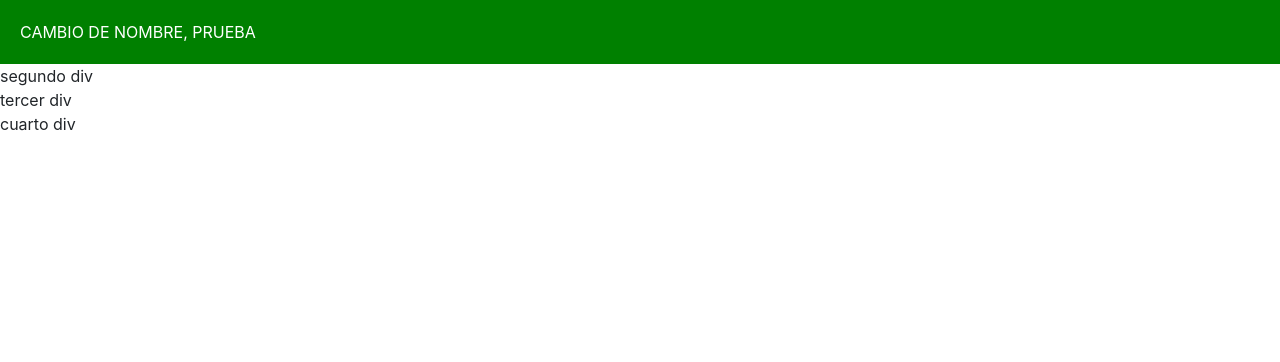
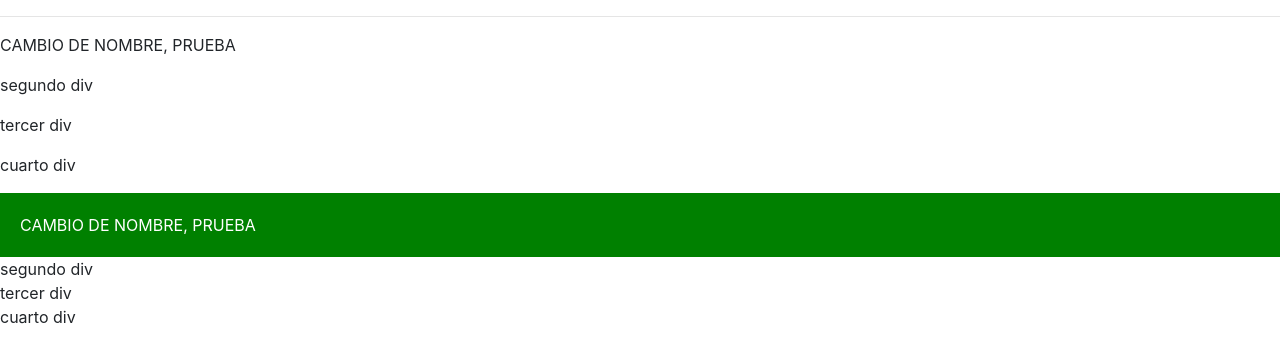
Before and after one commit to Saiichigo/Javascript-Curso, a plain HTML site: page index.html in a window 1280 px wide. Drawn offline with nearby package versions, Linux system fonts and the light colour scheme.

Commit message:
poco hoy

```diff
--- a/index.html
+++ b/index.html
@@ -8,6 +8,10 @@
 	<script src="https://cdnjs.cloudflare.com/ajax/libs/vue/2.4.2/vue.min.js"></script>
 </head>
 <body>
+
+<section id="miseccion">
+	<hr>
+</section>
 <div class="contendor_master2" id="contenedor_master">primer div</div>
 <div>segundo div</div>
 <div>tercer div</div>
--- a/js/20-dom.js
+++ b/js/20-dom.js
@@ -11,8 +11,8 @@
 
 // CONSEGUIR ELEMENTO POR EL ID
 var prueba = document.querySelector("#contenedor_master")
-var todoslosdiv
 var contendo_div
+var parrafo, texto, seccion;
 prueba.innerHTML ="CAMBIO DE NOMBRE, PRUEBA"
 prueba.style.background = 'green'
 prueba.style.padding = '20px'
@@ -22,9 +22,25 @@ prueba.style.className = 'hola hola2'
 // console.log(prueba)
 
 //CONSEGUI ELEMENTO POR ETIQUETA
-todoslosdiv = document.getElementsByTagName('div')
-contendo_div = todoslosdiv[2].textContent	;
-console.log(contendo_div)
+var todoslosdiv = document.getElementsByTagName('div');
+	seccion = document.querySelector("#miseccion")
+
+// todoslosdiv.forEach((valor, indice) => {
+for (var valor in todoslosdiv) {
+if (typeof todoslosdiv[valor].textContent == 'string') {
+	parrafo = document.createElement("p");
+	texto =  document.createTextNode(todoslosdiv[valor].textContent);
+	parrafo.appendChild(texto);
+	seccion.append(parrafo);
+	}
+}
+// });
+
+// contenido_div = todoslosdiv[2].textContent;
+// console.log(contendo_div)
 
 //continuar segundo video min 6 exacto
 //CONSEGUIR ELEMENTO POR SU CLASE CSS
+
+//DATO = forEach se usa con valores que nsotros hayamos agregado
+// no dentrol de un array de html
```
Also changed, not shown: js/notas de javascript.js (+6 -2 lines).
